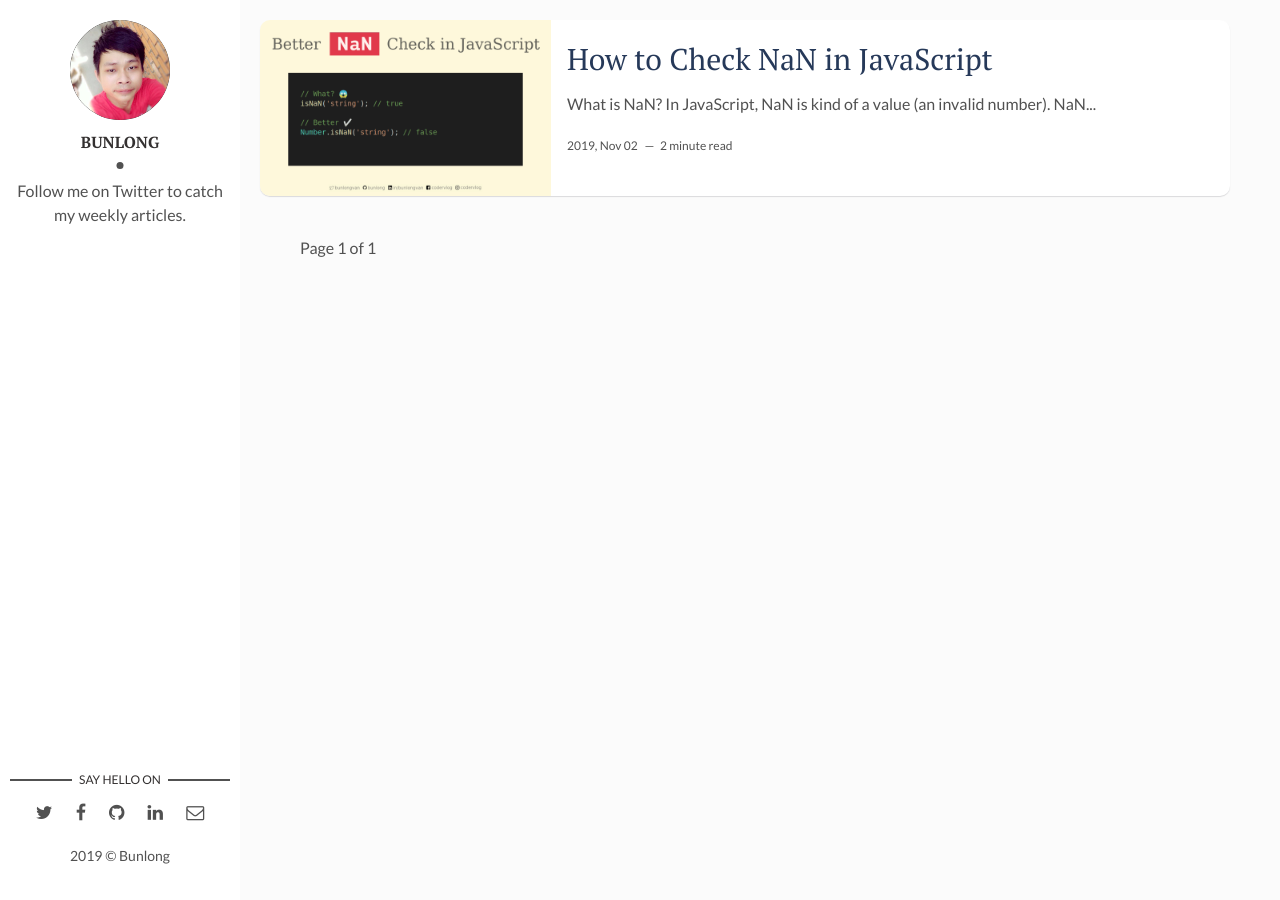
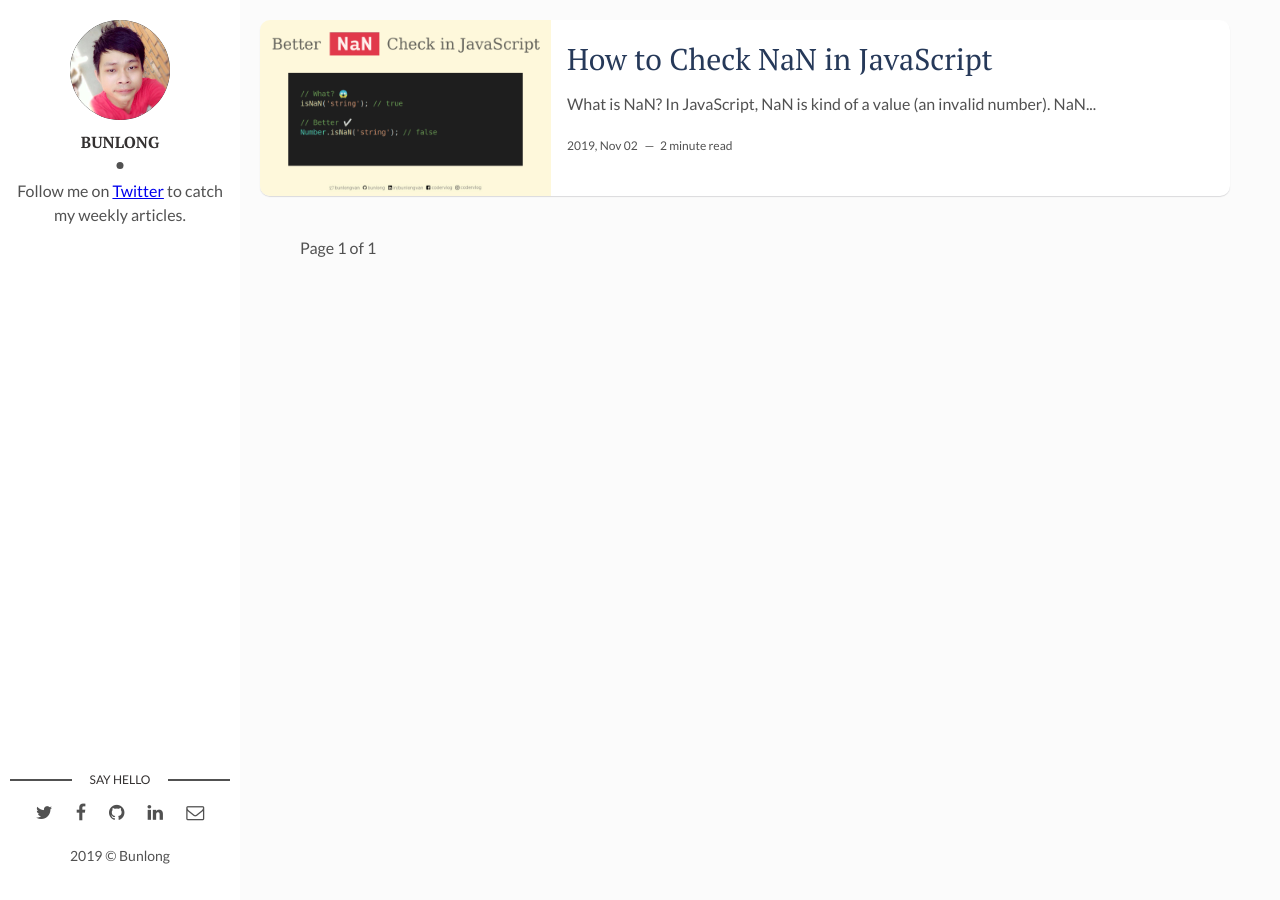
Before and after one commit to Bunlong/bunlong.github.io, a Jekyll site: the page built from index.html, in a window 1280 px wide. Built offline with Jekyll 4.4.1, drawn with Linux system fonts in a browser that asks for light colours; the list of posts is cut into pages by our own code.

Commit message:
Fix styles

```diff
--- a/_config.yml
+++ b/_config.yml
@@ -9,7 +9,7 @@ site-twitter: #if your site has a twitter account, enter it here
 # Author Settings
 author: Bunlong # add your name
 author-img: bunlong.jpg # add your photo
-about-author: Follow me on <a>Twitter</a> to catch my weekly articles. # add description
+about-author: Follow me on <a href="https://www.twitter.com/bunlongvan">Twitter</a> to catch my weekly articles. # add description
 social-twitter: bunlongvan # add your Twitter handle
 social-facebook: CoderVlog # add your Facebook handle
 social-github: bunlong # add your Github handle
--- a/_layouts/main.html
+++ b/_layouts/main.html
@@ -14,7 +14,7 @@ layout: default
   </header> <!-- End Header -->
   <footer>
     <section class="contact">
-      <h3 class="contact-title">Say Hello On</h3>
+      <h3 class="contact-title">Say Hello</h3>
       <ul>
         {% if site.social-twitter %}
           <li><a href="https://twitter.com/{{ site.social-twitter }}" target="_blank"><i class="fa fa-twitter" aria-hidden="true"></i></a></li>
```
